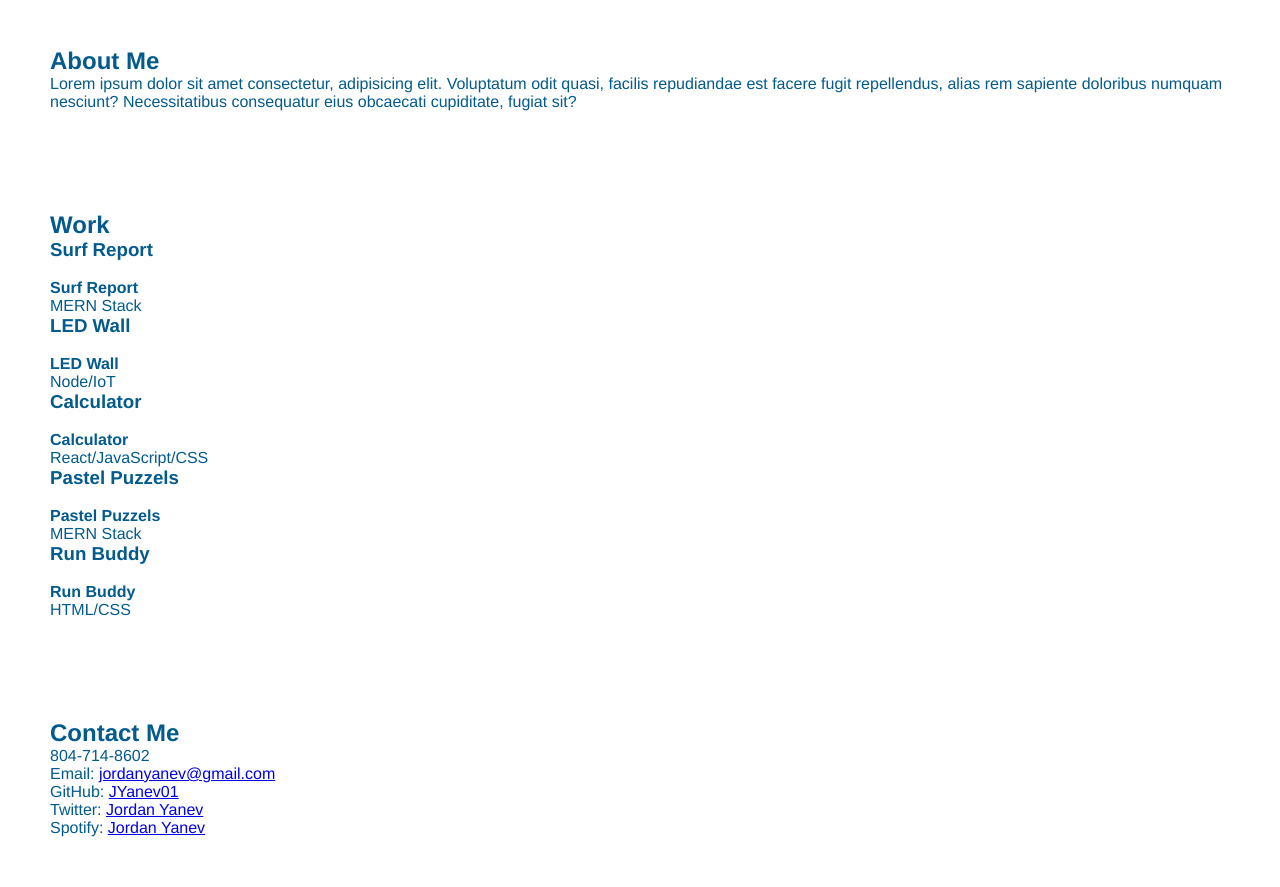
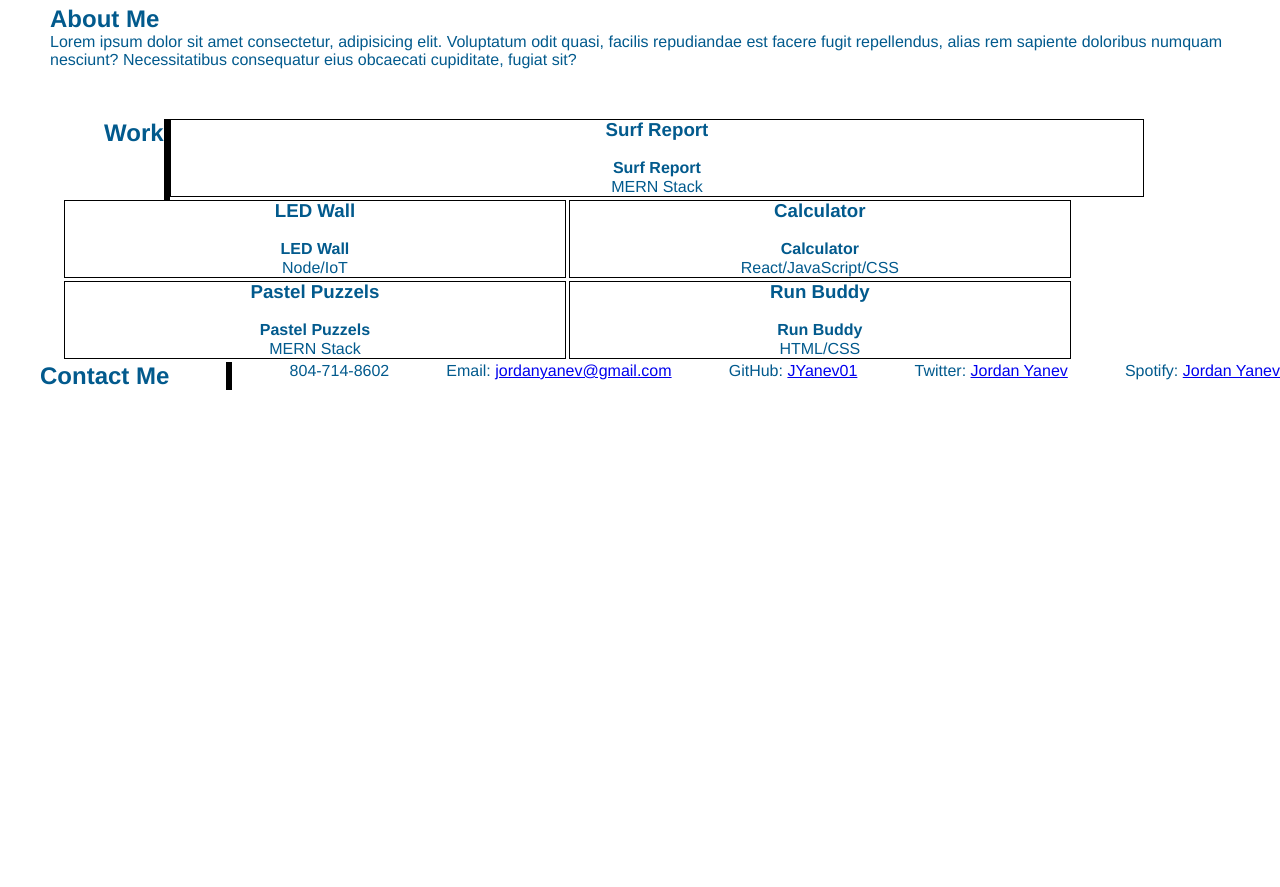
Before and after one commit to jyanev01/starter_portfolio, a plain HTML site: page index.html in a window 1280 px wide. Shown: the part 767-1654 px from the top of the page. After the commit the page ends 1157 px from the top, so only its background shows below. Drawn offline with Linux system fonts and the light colour scheme.

Commit message:
CSS and flexbox for WORK

```diff
--- a/assets/css/style.css
+++ b/assets/css/style.css
@@ -94,15 +94,29 @@ header nav ul li a:hover {
     background-position: center;
     background-attachment: fixed;
     background-position: 10%;
+    position: relative;
+    text-align: center;
+    color: white;
 }
 
 .Cool-Subtitle p {
-    display: inline;
-    float: left;
     font-size: 36px;
     font-weight: Bold;
+    position: absolute;
+    bottom: 80px;
+    right: 160px;
+    color:var(--off-white)
 }
+
 /* Cool Subtitle section end */
+
+/* All Tiles Styling */
+.about h2, .tiles h2, .contact h2 {
+    position: absolute;
+    left: 100px;
+    top: 150px;
+
+}
 
 /* About me Section start */
 .about {
@@ -131,8 +145,78 @@ header nav ul li a:hover {
 
 /* Work section Begin */
 
+.Tiles-wrapper {
+    display: block;
+    position: relative;
+    width: 90%;
+    margin: 0 auto;
+    overflow: hidden;
+}
+
+.Tiles-container {
+    display: flex;
+    position: relative;
+    width: calc(100% + 30px);
+    flex-wrap: wrap;
+
+}
+
+.work-title {
+    display: flex;
+    justify-content: space-between;
+    flex-direction: row;
+    padding-left: 40px;
+}
+
+.Tiles {
+    display: inline-block;
+    margin-right: 3px;
+    margin-bottom: 3px;
+    min-height: 20px;
+    line-height: 19px;
+    text-align: center;
+    border: 1px solid black
+}
+
+.vertical {
+    border-left: 6px solid black;
+}
+
+.surfreport {
+    flex: 0 0 calc(85% - 30px);
+}
+
+.LEDwall {
+    flex: 0 0 calc(45% - 30px);
+}
+
+.calculator {
+    flex: 0 0 calc(45% - 30px);
+}
+
+.pastelpuzzels {
+    flex: 0 0 calc(45% - 30px);
+}
+
+.runbuddy {
+    flex: 0 0 calc(45% - 30px);
+}
 /* Work Section END */
 
+/* Contact me CSS Styling BEGIN */
+
+.Contact {
+    display: flex;
+    justify-content: space-between;
+    flex-direction: row;
+    padding-left: 40px;
+}
+
+.vertical {
+    border-left: 6px solid black;
+}
+
+/* Contact me CSS Styling END */
 
 
 /*  All section styles */
--- a/index.html
+++ b/index.html
@@ -37,7 +37,7 @@
     <link rel="stylesheet" href="./assets/css/style.css" />
 
     <div id="Cool-Subtitle" class="Cool-Subtitle">
-        <img src="./assets/images/it_computer_programming.jpg.webp" alt="" width=100% height=50%/>
+        <img src="./assets/images/it_computer_programming.jpg.webp" alt="" width=100% />
         <p>Cool Subtitle</p>
     </div>
 
@@ -53,119 +53,104 @@
     </section>
 
     <!--Work Section-->
-    <section id="Work" class="Tiles">
-        <div class="flex-row">
+
+
+
+    <div id="work" class="Tiles-wrapper">
+
+    <div class="Tiles-container">
+        <div class="work-title">
             <h2 class="section-title primary-border">Work</h2>
+            <div class="vertical"></div>
         </div>
 
         <!-- Surf Report Tile-->
-        <div class="Tiles">
+        <div class="Tiles surfreport">
             <h3>Surf Report</h3>
-            <div class="Tile-info">
                 <div class="Tile-img">
                     <img src="./assets/images/#" alt="" />
                 </div>
-            </div>
-            <div class="tile-text">
+                <div class="surfreport-text">
                     <h4>Surf Report</h4>
                     <p>MERN Stack</p>
                 </div>
         </div>
 
         <!--LED Wall-->
-        <div class="Tiles">
+        <div class="Tiles LEDwall">
             <h3>LED Wall</h3>
-            <div class="Tile-info">
                 <div class="Tile-img">
                     <img src="./assets/images/#" alt="" />
                 </div>
-            </div>
-            <div class="tile-text">
+                <div class="LEDwall-text">
                     <h4>LED Wall</h4>
                     <p>Node/IoT</p>
                 </div>
         </div>
 
         <!-- Calculator-->
-        <div class="Tiles">
+        <div class="Tiles calculator">
             <h3>Calculator</h3>
-            <div class="Tile-info">
                 <div class="Tile-img">
                     <img src="./assets/images/#" alt="" />
                 </div>
-            </div>
-            <div class="tile-text">
+                <div class="calculator-text">
                     <h4>Calculator</h4>
                     <p>React/JavaScript/CSS</p>
                 </div>
         </div>
 
         <!-- Pastel Puzzels-->
-        <div class="Tiles">
+        <div class="Tiles pastelpuzzels">
             <h3>Pastel Puzzels</h3>
-            <div class="Tile-info">
                 <div class="Tile-img">
                     <img src="./assets/images/#" alt="" />
                 </div>
-            </div>
-            <div class="tile-text">
+                <div class="pastelpuzzels-text">
                     <h4>Pastel Puzzels</h4>
                     <p>MERN Stack</p>
                 </div>
         </div>
 
         <!--Run Buddy-->
-        <div class="Tiles">
+        <div class="Tiles runbuddy">
             <h3>Run Buddy</h3>
-            <div class="Tile-info">
             <div class="Tile-img">
                 <img src="./assets/images/#" alt="" />
             </div>
-            </div>
-            <div class="tile-text">
+            <div class="runbuddy-text">
                 <h4>Run Buddy</h4>
                 <p>HTML/CSS</p>
             </div>
         </div>
-    </section>
+    </div>
+    </div>
 
 
     <!--Footer Contact Me-->
-    <section id="ContactMe" class="Contact">
+    <div id="ContactMe" class="Contact">
         <div class="flex-row">
             <h2 class="section-title primary-border">Contact Me</h2>
         </div>
+        <div class="vertical"></div>
 
-        <div class="phone">
         <div>
-                <phone>
-                    804-714-8602 <br/>
-                </phone>
+             804-714-8602
         </div>
+        <div>
+            Email: <a href="mailto:jordanyanev@gmail.com">jordanyanev@gmail.com</a>
         </div>
-        <div class="email">
-            <div>
-                <email>
-                    Email: <a href="mailto:jordanyanev@gmail.com">jordanyanev@gmail.com</a>
-                </email>
-            </div>
-        </div>
-        <div class="github">
+
         <div>
             GitHub: <a href="https://github.com/jyanev01">JYanev01</a>
         </div>
-        </div>
-        <div class="twitter">
         <div>
             Twitter: <a href="#">Jordan Yanev</a>
         </div>
-        </div>
-        <div class="spotify">
         <div>
             Spotify: <a href="#">Jordan Yanev</a>
         </div>
     </div>
-    </section>
 
 
 </body>
```
Lines whose indentation alone changed are shown as unchanged.
